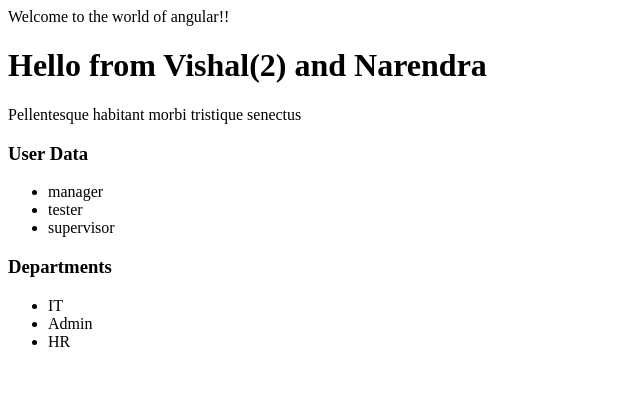
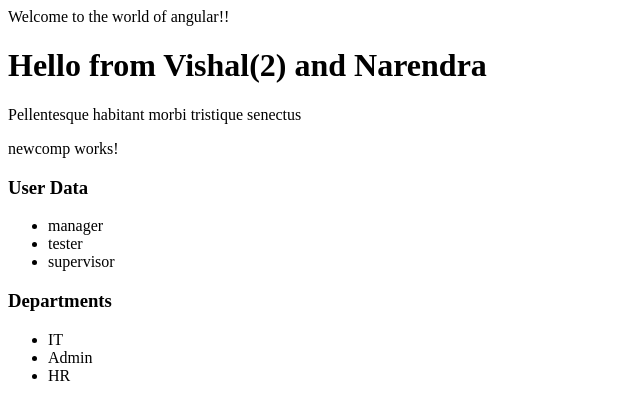
Before and after one commit to aleptconsulting/angulartraining, an Angular app: page / in a window 1280 px wide. Shown: the top 420 px of the page, without its empty margins (0-640 px from the left). Built offline with nearby package versions, Linux system fonts and the light colour scheme.

Commit message:
Create new component by ng g c newcomp

```diff
--- a/src/app/app.module.ts
+++ b/src/app/app.module.ts
@@ -4,9 +4,10 @@
 import { AppComponent } from "./app.component";
 import { UserData } from "./userdata.service";
 import { MyDepartment } from "./mydepartement.service";
+import { NewcompComponent } from './newcomp/newcomp.component';
 
 @NgModule({
-  declarations: [AppComponent, MyComp],
+  declarations: [AppComponent, MyComp, NewcompComponent],
   imports: [BrowserModule],
   providers: [UserData, MyDepartment],
   bootstrap: [AppComponent, MyComp]
--- a/src/app/mycomp.component.html
+++ b/src/app/mycomp.component.html
@@ -1,5 +1,6 @@
 <h1>{{title}}</h1>
 <p>Pellentesque habitant morbi tristique senectus</p>
+<app-newcomp></app-newcomp>
 <h3>{{userDataTitle}}</h3>
 <ul>
     <li *ngFor="let udObj of userdata">
--- /dev/null
+++ b/src/app/newcomp/newcomp.component.html
@@ -0,0 +1,3 @@
+<p>
+  newcomp works!
+</p>
--- /dev/null
+++ b/src/app/newcomp/newcomp.component.ts
@@ -0,0 +1,15 @@
+import { Component, OnInit } from '@angular/core';
+
+@Component({
+  selector: 'app-newcomp',
+  templateUrl: './newcomp.component.html',
+  styleUrls: ['./newcomp.component.css']
+})
+export class NewcompComponent implements OnInit {
+
+  constructor() { }
+
+  ngOnInit() {
+  }
+
+}
```
Also changed, not shown: src/app/newcomp/newcomp.component.css (added), 1 other file (tests, documents, lock files or other folders).
